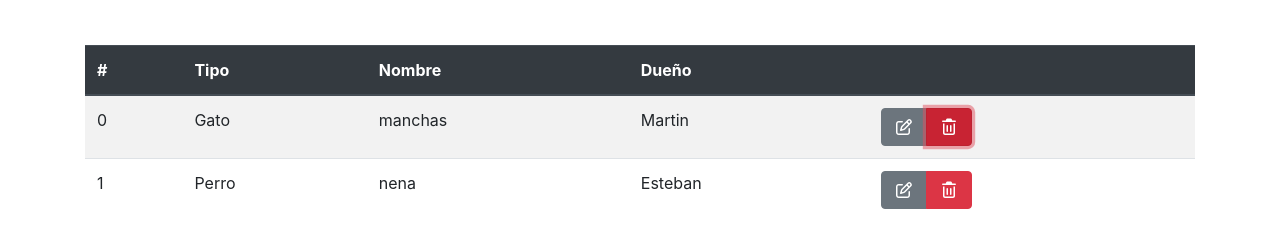
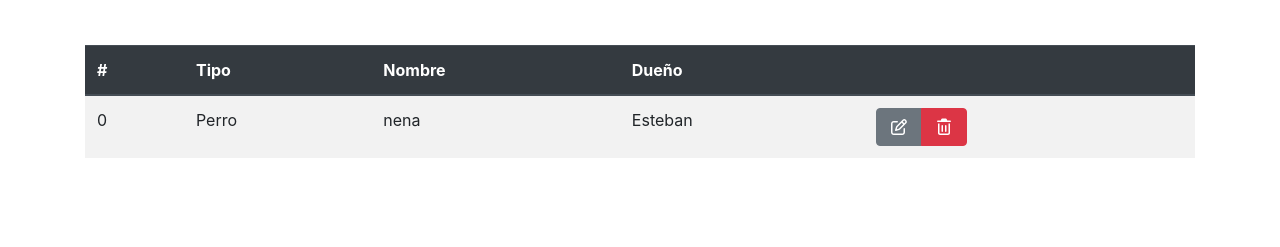
Before and after one commit to ronalhenao/app-veterinary, a plain HTML site: page src/index.html in a window 1280 px wide. Both pictures are taken after a click on the button 949 px from the left and 290 px from the top of the page. Shown: the part 163-410 px from the top of the page. Drawn offline with nearby package versions, Linux system fonts and the light colour scheme.

Commit message:
eliminar

```diff
--- a/src/index.html
+++ b/src/index.html
@@ -119,11 +119,11 @@
     <script src="https://code.jquery.com/jquery-3.4.1.slim.min.js" integrity="sha384-J6qa4849blE2+poT4WnyKhv5vZF5SrPo0iEjwBvKU7imGFAV0wwj1yYfoRSJoZ+n" crossorigin="anonymous"></script>
     <script src="https://cdn.jsdelivr.net/npm/popper.js@1.16.0/dist/umd/popper.min.js" integrity="sha384-Q6E9RHvbIyZFJoft+2mJbHaEWldlvI9IOYy5n3zV9zzTtmI3UksdQRVvoxMfooAo" crossorigin="anonymous"></script>
     <script src="https://stackpath.bootstrapcdn.com/bootstrap/4.4.1/js/bootstrap.min.js" integrity="sha384-wfSDF2E50Y2D1uUdj0O3uMBJnjuUD4Ih7YwaYd1iqfktj0Uod8GCExl3Og8ifwB6" crossorigin="anonymous"></script>
-    <script src="/src/js/all.min.js"></script>
+    <script src="js/all.min.js"></script>
 
-    <script src="/src/js/mascotas.js"></script>
+    <script src="js/mascotas.js"></script>
 
-    <script src="/src/js/app.js"></script>
+    <script src="js/app.js"></script>
 
   </body>
 </html>
--- a/src/js/mascotas.js
+++ b/src/js/mascotas.js
@@ -32,12 +32,13 @@ const listarMascotas = () => {
       <td>
         <div class="btn-group" role="group" aria-label="Basic example">
           <button type="button" class="btn btn-secondary editar"><i class="far fa-edit"></i></button>
-          <button type="button" class="btn btn-danger"><i class="far fa-trash-alt"></i></button>
+          <button type="button" class="btn btn-danger eliminar"><i class="far fa-trash-alt"></i></button>
         </div>
       </td>
     </tr>`).join('');
     listaMascotas.innerHTML = htmlMascotas;
     Array.from(document.getElementsByClassName('editar')).forEach((botonEditar, index) => botonEditar.onclick = editar(index) );
+    Array.from(document.getElementsByClassName('eliminar')).forEach((botonEliminar, index) => botonEliminar.onclick = eliminar(index) );
   // console.log(htmlMascotas);
 }
 
@@ -83,6 +84,13 @@ function resetModal() {
   btnGuardar.innerHTML = 'Crear';
 }
 
+function eliminar(index) {
+  return function clickEnEliminar() {
+    mascotas = mascotas.filter(( mascota, indiceMascota ) => indiceMascota !== index);
+    listarMascotas();
+  }
+}
+
 listarMascotas();
 form.onsubmit = enviarDatos;
 btnGuardar.onclick = enviarDatos;
```
